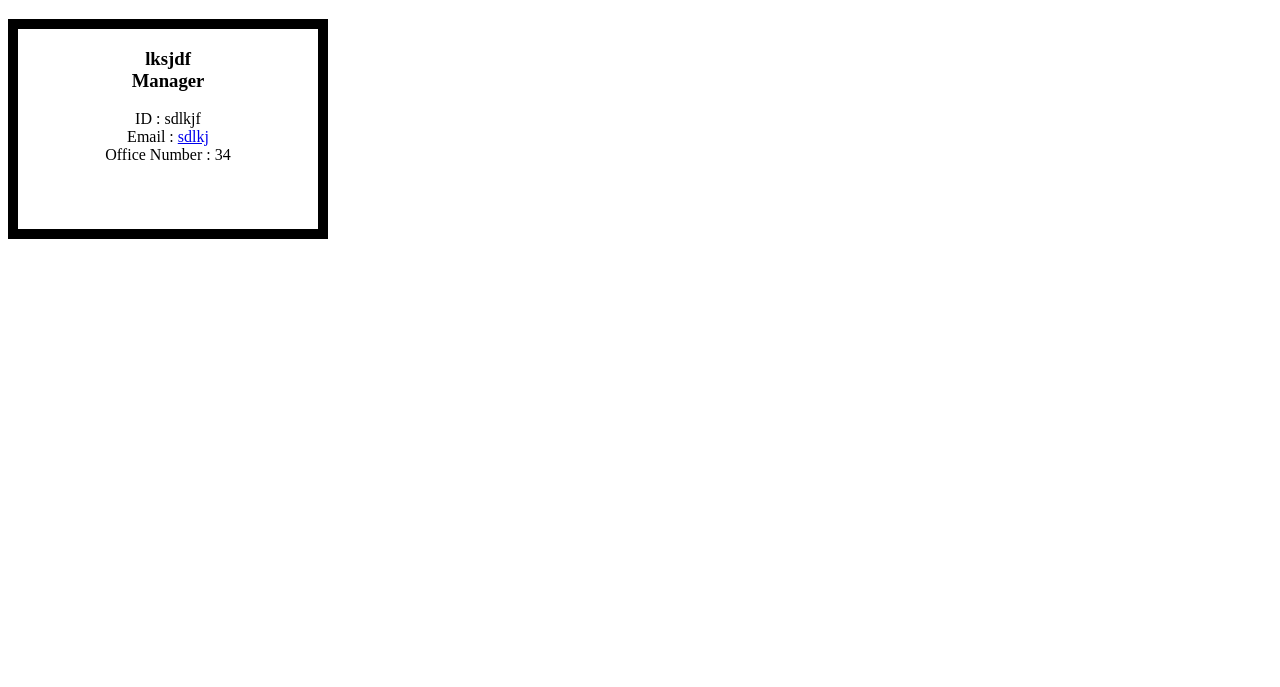
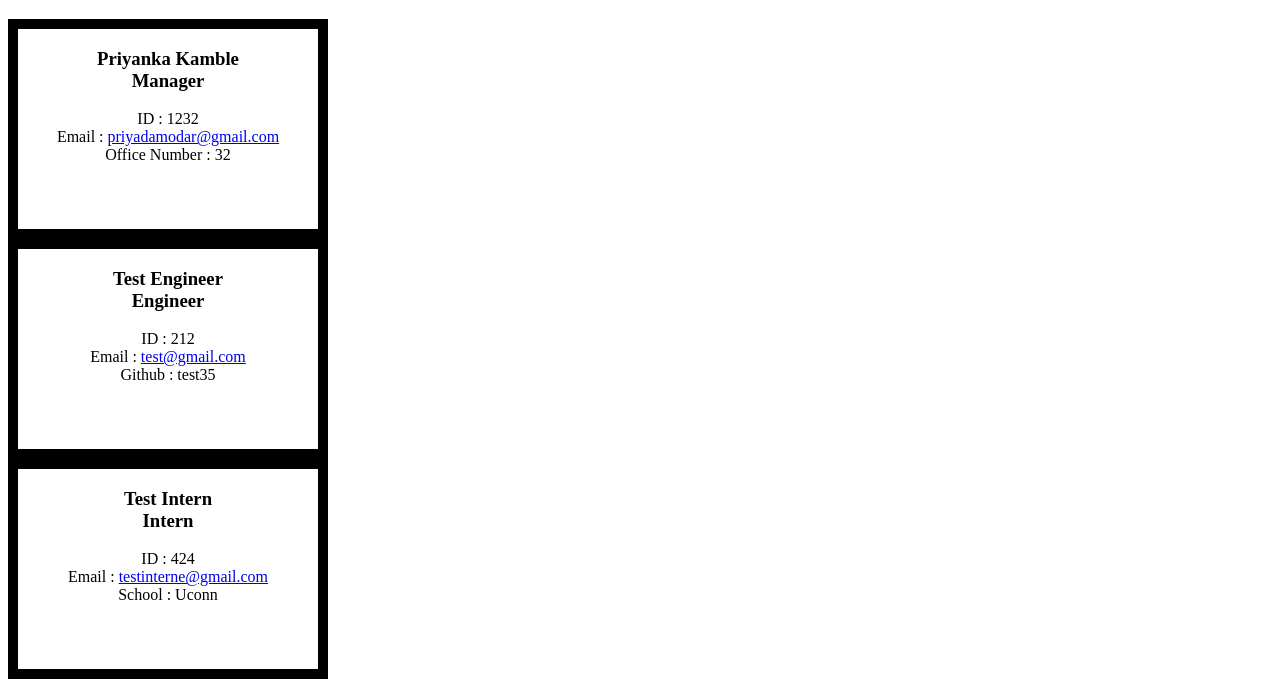
Before and after one commit to pkamble35/team-profile-generator, a website: page dist/team-profile-page.html in a window 1280 px wide. Shown: the part 121-808 px from the top of the page. Drawn offline with Linux system fonts and the light colour scheme; files that its build step writes are made by us from their sources.

Commit message:
added readme

```diff
--- a/dist/team-profile-page.html
+++ b/dist/team-profile-page.html
@@ -1 +1 @@
-<!DOCTYPE html><html lang="en"><head><meta charset="UTF-8"><meta name="viewport" content="width=device-width, initial-scale=1.0"><link rel="stylesheet" href="./assets/style.css" /><title>Team Profile</title></head><header><h1 class="text-center" align="center" id="myHead">My Team</h1></header><div id="inner" style="overflow: hidden; width: 2000px;"><div style="color:black; border-style: solid; border-width: 10px; width: 300px; height: 200px; text-align: center;"><h3>lksjdf<br/>Manager</h3><div style="background-color: none;">ID : sdlkjf <br/> Email : <a href = "mailto:sdlkj">sdlkj</a> <br/> Office Number : 34</div></div></div></html>
+<!DOCTYPE html><html lang="en"><head><meta charset="UTF-8"><meta name="viewport" content="width=device-width, initial-scale=1.0"><link rel="stylesheet" href="./assets/style.css" /><title>Team Profile</title></head><header><h1 class="text-center" align="center" id="myHead">My Team</h1></header><div id="inner" style="overflow: hidden; width: 2000px;"><div style="color:black; border-style: solid; border-width: 10px; width: 300px; height: 200px; text-align: center;"><h3>Priyanka Kamble<br/>Manager</h3><div style="background-color: none;">ID : 1232 <br/> Email : <a href = "mailto:priyadamodar@gmail.com">priyadamodar@gmail.com</a> <br/> Office Number : 32</div></div><div style="color:black; border-style: solid; border-width: 10px; width: 300px; height: 200px; text-align: center;"><h3>Test Engineer<br/>Engineer</h3><div style="background-color: none;">ID : 212 <br/> Email : <a href = "mailto:test@gmail.com">test@gmail.com</a> <br/> Github : test35</div></div><div style="color:black; border-style: solid; border-width: 10px; width: 300px; height: 200px; text-align: center;"><h3>Test Intern<br/>Intern</h3><div style="background-color: none;">ID : 424 <br/> Email : <a href = "mailto:testinterne@gmail.com">testinterne@gmail.com</a> <br/> School : Uconn</div></div></div></html>
--- a/package.json
+++ b/package.json
@@ -4,7 +4,7 @@
   "description": "Command-line application that takes in information about employees on a software engineering team, then generates an HTML webpage that displays summaries for each person",
   "main": "index.js",
   "scripts": {
-    "test": "echo \"Error: no test specified\" && exit 1"
+    "test": "jest --verbose"
   },
   "repository": {
     "type": "git",
@@ -19,9 +19,6 @@
   "devDependencies": {
     "jest": "^24.0.0"
   },
-  "scripts": {
-    "test": "jest --verbose"
-  },
   "dependencies": {
     "inquirer": "^6.3.1"
   }
```
Also changed, not shown: README.md (added).
